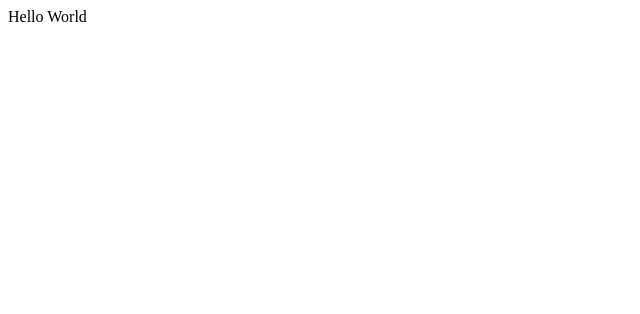
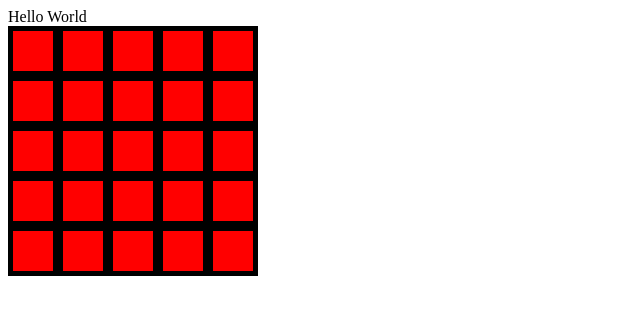
Before and after one commit to Sukhman3125/snake-fork, a React (Vite) app: page / in a window 1280 px wide. Shown: the top 314 px of the page, without its empty margins (0-640 px from the left). Built offline with nearby package versions, Linux system fonts and the light colour scheme.

Commit message:
feat: add grid and grid renderer

```diff
--- a/src/App.tsx
+++ b/src/App.tsx
@@ -1,11 +1,44 @@
+import { useEffect, useRef } from 'react';
 import './App.css'
+import { Grid } from './models/Grid';
+import { GridRenderer, type GridStyle } from './models/GridRenderer';
 
 function App() {
+  const rows = 5;
+  const cols = 5;
+  const cellSize = 50;
+
+  const grid = new Grid(rows, cols);
+  const width = cellSize * rows;
+  const height = cellSize * cols;
+
+  const canvasRef = useRef<HTMLCanvasElement | null>(null);
+  const gridStyle: GridStyle = {
+    borderColor: "black",
+    borderWidth: 5,
+    cellSize: cellSize
+  }
+  const palette: string[] = ["red", "blue"];
+
+  let renderer;
+
+  useEffect(() => {
+    const canvas = canvasRef.current;
+    if (!canvas) return;
+
+    const ctx = canvas.getContext('2d');
+    if (!ctx) return;
+
+    renderer = new GridRenderer({ ctx, gridStyle, palette });
+    renderer.drawGrid(grid);
+  }, []);
+
   return (
     <div>
       <div>
         Hello World
       </div>
+      <canvas ref={canvasRef} height={height} width={width} />
     </div>
   );
 }
--- /dev/null
+++ b/src/models/Grid.ts
@@ -0,0 +1,33 @@
+export class Grid {
+    private buffer;
+    public readonly rows;
+    public readonly cols;
+
+    constructor(row: number, col: number) {
+        this.buffer = new Uint8Array(row * col);
+        this.rows = row;
+        this.cols = col;
+    }
+
+    getIndex(row: number, col: number): number {
+        return row * this.cols + col;
+    }
+
+    getCell(row: number, col: number): number {
+        const index = this.getIndex(row, col);
+
+        if (index >= this.buffer.length)
+            return -1;
+
+        return this.buffer[index];
+    }
+
+    setCell(row: number, col: number, val: number): void {
+        const index = this.getIndex(row, col);
+
+        if (index >= this.buffer.length)
+            return;
+
+        this.buffer[row * this.cols + col] = val;
+    }
+};
--- /dev/null
+++ b/src/models/GridRenderer.ts
@@ -0,0 +1,60 @@
+import type { Grid } from "./Grid";
+
+export interface GridRendererOptions {
+    ctx: CanvasRenderingContext2D;
+    gridStyle: GridStyle;
+    palette: string[];
+};
+
+export class GridRenderer {
+    private ctx;
+    private palette;
+    private gridStyle;
+
+    constructor(options: GridRendererOptions) {
+        this.ctx = options.ctx;
+        this.palette = options.palette;
+        this.gridStyle = options.gridStyle;
+    }
+
+    drawCell(x: number, y: number, val: number) {
+        const ctx = this.ctx;
+        const palette = this.palette;
+        const { cellSize, borderColor, borderWidth } = this.gridStyle;
+
+        ctx.fillStyle = borderColor;
+        ctx.fillRect(x, y, cellSize, cellSize);
+
+        ctx.fillStyle = val >= palette.length ? "white" : palette[val];
+        ctx.fillRect(x + borderWidth, y + borderWidth, cellSize - 2 * borderWidth, cellSize - 2 * borderWidth);
+    }
+
+    drawGrid(grid: Grid) {
+        const { cellSize } = this.gridStyle;
+        for (let i = 0; i < grid.rows; i++) {
+            for (let j = 0; j < grid.cols; j++) {
+                const x = i * cellSize;
+                const y = j * cellSize;
+
+                const val = grid.getCell(i, j);
+                this.drawCell(x, y, val)
+            }
+        }
+    }
+}
+
+export type GridStyle = {
+    cellSize: number
+    borderColor: string;
+    borderWidth: number;
+};
+
+/*
+
+grid dimensions * cellSize => canvas dimensions
+
+borders
+- draw large rect with border color (w,h = cellSize,cellSize)
+- draw smaller rect with the actual cell color
+
+*/
```
